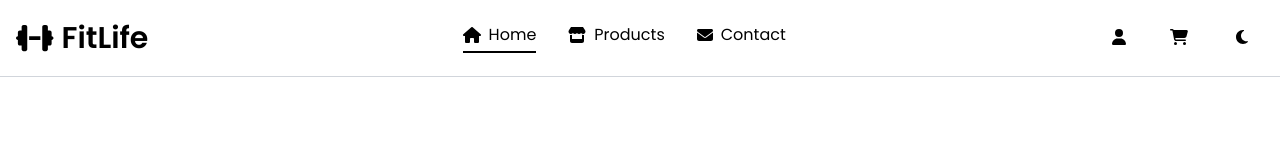
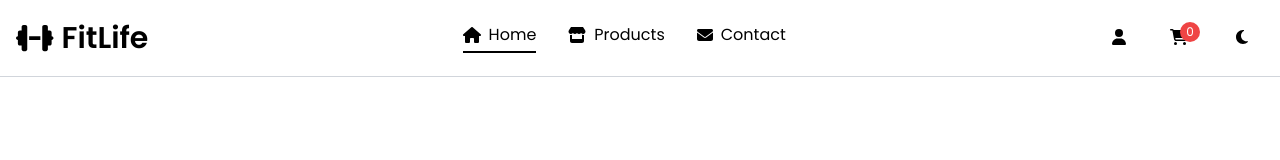
Before and after one commit to imtaki/FitLife, a Vue app: page / in a window 1280 px wide. Shown: the top 160 px of the page. Built offline with nearby package versions, Linux system fonts and the light colour scheme; the HTML template or start-up script is replaced by a standard one.

Commit message:
added cartStore, saving cart to localStorage, deleting from cart

```diff
--- /dev/null
+++ b/src/components/CartComponent.vue
@@ -0,0 +1,72 @@
+<script lang="ts">
+import { defineComponent } from 'vue';
+import { useCartStore } from '@/stores/cartStore';
+
+export default defineComponent({
+  name: 'CartComponent',
+  computed: {
+    cart() {
+      const cartStore = useCartStore();
+      const cartItems = cartStore.getCart;
+      return cartItems;
+    },
+    total() {
+      const cartStore = useCartStore();
+      return cartStore.getTotal;
+    },
+  },
+  methods: {
+    removeFromCart(productId: string) {
+      const cartStore = useCartStore();
+      cartStore.removeFromCart(productId);
+    },
+  },
+});
+</script>
+
+<template>
+  <div class="container mx-auto min-h-screen p-6">
+    <h1 class="text-4xl font-semibold text-center mb-6">Your Cart</h1>
+
+    <div v-if="cart.length === 0" class="text-center">
+      <p>Your cart is empty.</p>
+    </div>
+
+    <div v-else>
+      <ul>
+        <li
+          v-for="item in cart"
+          :key="item.id"
+          class="flex justify-between items-center mb-4"
+        >
+          <div class="flex items-center">
+            <img
+              :src="item.image"
+              alt="Product Image"
+              class="w-16 h-16 object-cover rounded-lg shadow-lg"
+            />
+            <div class="ml-4">
+              <h2 class="text-lg font-semibold">{{ item.title }}</h2>
+              <p class="text-sm text-gray-500">Price: €{{ item.price }}</p>
+              <p class="text-sm text-gray-500">Flavor: {{ item.flavor }}</p>
+              <p class="text-sm">Quantity: {{ item.quantity }}</p>
+            </div>
+          </div>
+          <button
+            @click="removeFromCart(item.id)"
+            class="bg-red-500 text-white px-4 py-2 rounded-lg"
+          >
+            Remove
+          </button>
+        </li>
+      </ul>
+
+      <div class="mt-6 text-right">
+        <p class="text-xl font-semibold">Total: €{{ total }}</p>
+      </div>
+    </div>
+  </div>
+</template>
+
+<style scoped>
+</style>
--- a/src/components/NavbarComponent.vue
+++ b/src/components/NavbarComponent.vue
@@ -2,6 +2,7 @@
 import { defineComponent } from 'vue';
 import { FontAwesomeIcon } from '@fortawesome/vue-fontawesome';
 import { useDark } from '@vueuse/core';
+import { useCartStore } from '@/stores/cartStore';
 
 export default defineComponent({
   name: 'NavBar',
@@ -17,6 +18,12 @@ export default defineComponent({
         { name: 'Contact', path: '/contact', icon: ['fas', 'envelope'] },
       ],
     };
+  },
+  computed: {
+    cartItemCount() {
+      const cartStore = useCartStore();
+      return cartStore.getCart.reduce((total, item) => total + item.quantity, 0);
+    }
   },
   methods: {
     getLinkClass(to: string) {
@@ -53,7 +60,6 @@ export default defineComponent({
       class="relative p-4 w-full"
     >
       <div class="flex items-center justify-between">
-        <!-- Logo -->
         <div class="flex items-center">
           <FontAwesomeIcon class="text-3xl" :class="isDark ? 'text-white' : 'text-black'" :icon="['fas', 'dumbbell']" />
           <a
@@ -88,8 +94,12 @@ export default defineComponent({
           <a href="/login" class="px-3 py-1">
             <FontAwesomeIcon :icon="['fas', 'user']" :class="isDark ? 'text-white' : 'text-black'" />
           </a>
-          <a href="/cart" class="px-3 py-1">
+          <a href="/cart" class="px-3 py-1 relative">
             <FontAwesomeIcon :icon="['fas', 'cart-shopping']" :class="isDark ? 'text-white' : 'text-black'" />
+            <span v-if="cartItemCount >= 0"
+              class="absolute top-0 right-0 bg-red-500 text-white text-xs rounded-full h-5 w-5 flex items-center justify-center">
+              {{ cartItemCount }}
+            </span>
           </a>
           <button
             @click="toggleDarkMode"
@@ -135,11 +145,15 @@ export default defineComponent({
           </a>
           <a href="/cart">
             <FontAwesomeIcon :icon="['fas', 'cart-shopping']" :class="isDark ? 'text-white' : 'text-black'" />
+            <span v-if="cartItemCount >= 0"
+              class="absolute top-44 left-1/2 transform -translate-x-1/2 bg-red-500 text-white text-xs rounded-full h-5 w-5 flex items-center justify-center">
+              {{ cartItemCount }}
+            </span>
           </a>
           <button
             @click="toggleDarkMode"
             class=""
-            :class="isDark ? ' text-white' : 'text-black'"
+            :class="isDark ? 'text-white' : 'text-black'"
           >
             <FontAwesomeIcon :icon="isDark ? ['fas', 'sun'] : ['fas', 'moon']" />
           </button>
@@ -149,5 +163,5 @@ export default defineComponent({
   </header>
 </template>
 
-<style>
+<style scoped>
 </style>
--- a/src/components/PreviewProduct.vue
+++ b/src/components/PreviewProduct.vue
@@ -1,9 +1,16 @@
 <script lang="ts">
 import { defineComponent } from 'vue';
 import data from '@/products.json';
+import { useCartStore } from '@/stores/cartStore';
 
 export default defineComponent({
   name: 'PreviewProduct',
+  computed: {
+    products() {
+      const cartStore = useCartStore();
+      return cartStore.getProducts;
+    }
+  },
   props: {
     slug: {
       type: String,
@@ -28,6 +35,10 @@ export default defineComponent({
     handleFlavorChange(event: Event) {
       this.selectedFlavor = (event.target as HTMLSelectElement).value;
     },
+    addToCart(product) {
+      const cartStore = useCartStore();
+      cartStore.addToCart(product);
+    }
   },
 });
 </script>
@@ -77,7 +88,7 @@ export default defineComponent({
           </table>
         </div>
         <button
-          @click="handleAddToCart()"
+          @click="addToCart(product)"
           class="bg-white text-black px-4 py-2 rounded-lg "
         >
           Add to Cart
--- a/src/products.json
+++ b/src/products.json
@@ -126,6 +126,7 @@
           "longDescription": "For athletes who demand intensity and results every session.",
           "image": "/total-war.png",
           "slug": "total-war",
+          "price": 43.63,
           "flavors": ["Green Apple", "Pineapple", "Pink Lemonade"],
           "supplementFacts": [
             { "nutrient": "Caffeine", "amount": "325mg", "dailyValue": "81%" },
--- a/src/router/index.ts
+++ b/src/router/index.ts
@@ -2,8 +2,8 @@ import { createRouter, createWebHistory } from 'vue-router'
 import HomeView from '@/views/HomeView.vue'
 import ProductsView from '@/views/ProductsView.vue'
 import ContactsView from '@/views/ContactView.vue'
-import CartView from '@/views/CartView.vue'
 import PreviewProduct from '@/components/PreviewProduct.vue'
+import CartComponent from '@/components/CartComponent.vue'
 
 const router = createRouter({
   history: createWebHistory(import.meta.env.BASE_URL),
@@ -26,14 +26,14 @@ const router = createRouter({
       props: true,
     },
     {
+      path: '/cart',
+      name: 'Cart',
+      component: CartComponent,
+    },
+    {
       path: '/contact',
       name: 'Kontakt',
       component: ContactsView,
-    },
-    {
-      path: '/cart',
-      name: 'Kosik',
-      component: CartView,
     },
   ],
 })
--- a/src/stores/cartStore.ts
+++ b/src/stores/cartStore.ts
@@ -0,0 +1,53 @@
+import { defineStore } from 'pinia';
+
+type Product = {
+  id: string;
+  title: string;
+  price: number;
+  image: string;
+};
+
+type CartItem = Product & {
+  quantity: number;
+};
+
+export const useCartStore = defineStore('CartStore', {
+  state: () => ({
+    cart: JSON.parse(localStorage.getItem('cart') || '[]') as CartItem[],
+    products: [] as Product[],
+  }),
+
+  getters: {
+    getProducts(state) {
+      return state.products;
+    },
+    getCart(state) {
+      return state.cart;
+    },
+    getTotal(state) {
+      return state.cart.reduce((total, item) => total + item.price * item.quantity, 0);
+    },
+  },
+
+  actions: {
+    addToCart(product: Product) {
+        const existingProduct = this.cart.find((item) => item.id === product.id);
+        if (existingProduct) {
+          existingProduct.quantity += 1;
+        } else {
+          this.cart.push({ ...product, quantity: 1 });
+        }
+        this.saveToLocalStorage();
+    },
+    removeFromCart(productId: string) {
+      const productIndex = this.cart.findIndex((item) => item.id === productId);
+      if (productIndex !== -1) {
+        this.cart.splice(productIndex, 1);
+        this.saveToLocalStorage();
+      }
+    },
+    saveToLocalStorage() {
+      localStorage.setItem('cart', JSON.stringify(this.cart));
+    }
+  },
+});
--- a/src/views/CartView.vue
+++ /dev/null
@@ -1,16 +0,0 @@
-<script lang="ts">
-import { defineComponent } from 'vue';
-
-export default defineComponent({
-  name: 'CartView',
-  data() {
-  },
-});
-</script>
-
-<template>
- <div>cart items</div>
-</template>
-
-<style scoped>
-</style>
--- a/src/views/HomeView.vue
+++ b/src/views/HomeView.vue
@@ -87,6 +87,7 @@ export default defineComponent({
             :description="product.description"
             :image="product.image"
             :isDark="isDark"
+            :slug="product.category.toLowerCase().replace(/\s+/g, '-')"
             buttonText="See More"
           />
         </div>
```
Lines whose indentation alone changed are shown as unchanged.
